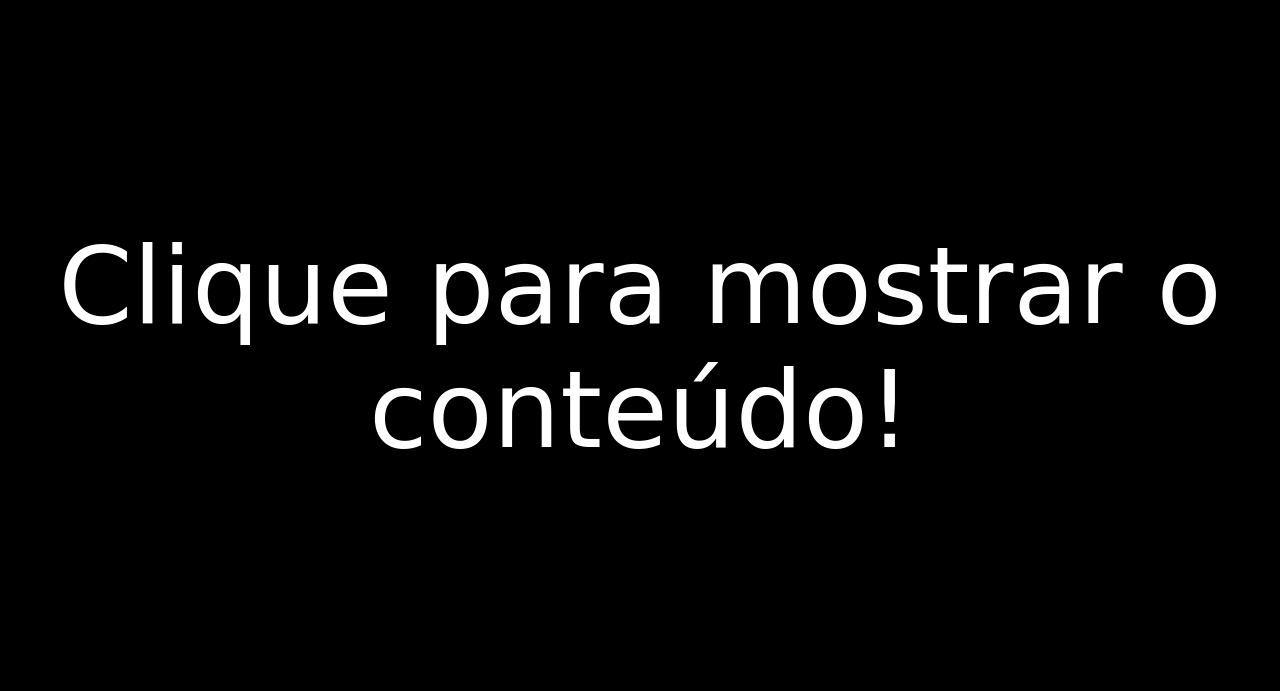
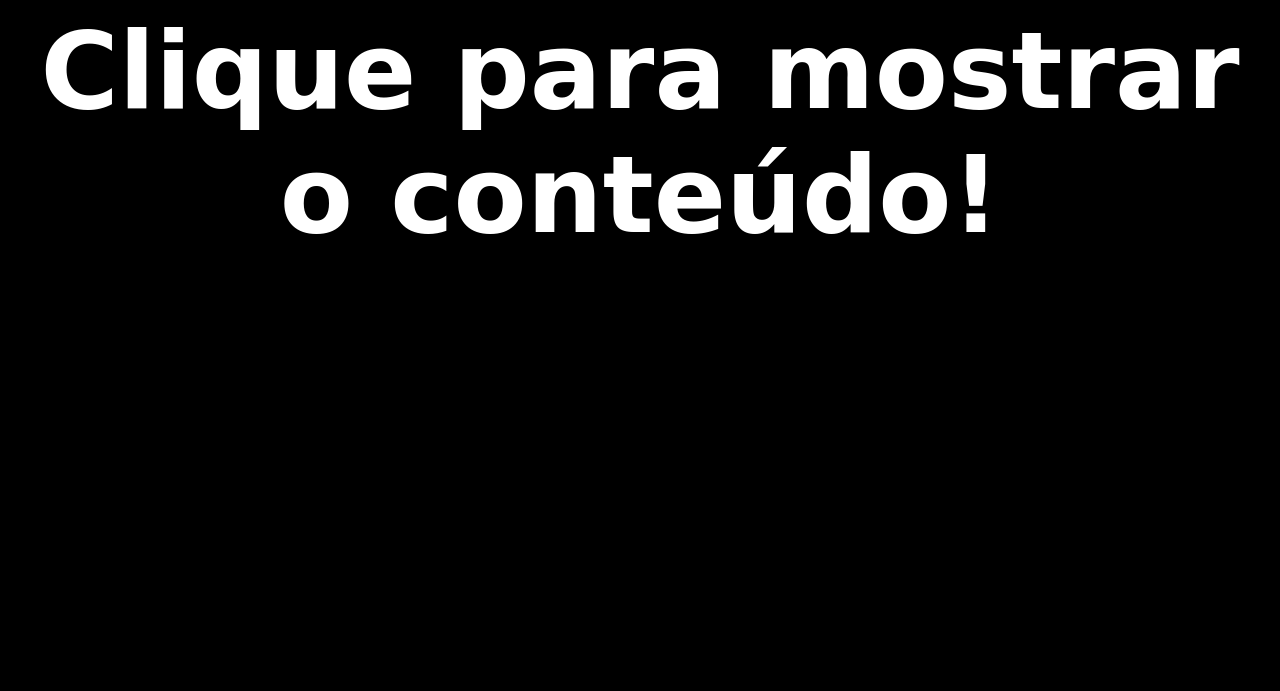
Before and after one commit to ProgrammerMig/o-principio-poema, a plain HTML site: page index.html in a window 1280 px wide. Shown: the top 691 px of the page. Drawn offline with Linux system fonts and the light colour scheme; a web font is replaced by a local one.

Commit message:
Melhoras na página

```diff
--- a/index.html
+++ b/index.html
@@ -77,7 +77,7 @@
             background-color: black;
             color: white;
             width: 100%;
-            height: 680px;
+            height: 100%;
 
             font-family: "Handjet", cursive;
             font-size: 80pt;
@@ -111,8 +111,7 @@
 </head>
 <body>
     <button id="showContent" onclick="showContent()">
-        Clique para mostrar o conteúdo!
-
+        <b>Clique para mostrar o conteúdo! </b>
     </button>
     <article id="poema-geral" class="hidden">
 
@@ -174,6 +173,7 @@
     </article>
 
     <script>
+        alert('Se no celular, recomendado ativar a opção "Para computador".')
         poema = document.querySelector('article#poema-geral')
         button = document.querySelector('button#showContent')
         sfx = new Audio('pageflip.ogg')
```
